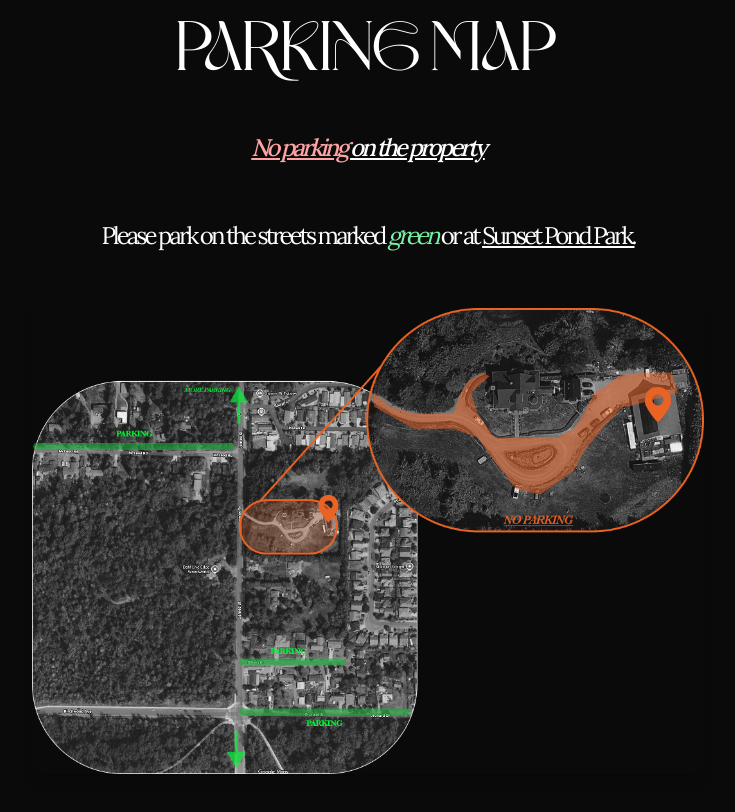
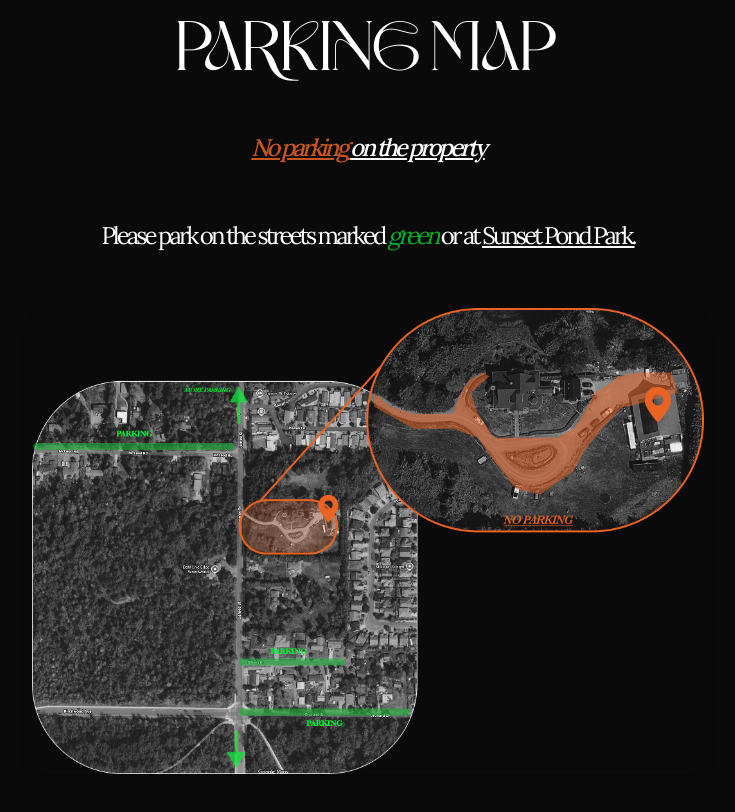
Before and after one commit to GrantEadie/nk-nye-2025, a Next.js app: page / in a window 1280 px wide. Shown: the part 1660-2472 px from the top of the page, without its empty margins (272-1007 px from the left). Built offline with nearby package versions, Linux system fonts and the light colour scheme.

Commit message:
fix colors

```diff
--- a/app/page.tsx
+++ b/app/page.tsx
@@ -65,7 +65,9 @@ export default function Home() {
           </svg>
           <p className="text-xs sm:text-base leading-tight sm:leading-normal">
             Costumes highly encouraged.{" "}
-            <span className="italic text-[0.65rem] sm:text-xs">*Absolutely no pirates</span>
+            <span className="italic text-[0.65rem] sm:text-xs">
+              *Absolutely no pirates
+            </span>
           </p>
         </div>
       </div>
@@ -134,6 +136,7 @@ export default function Home() {
           className={`flex items-center justify-center text-center gap-2 sm:gap-4 text-sm xs:text-base sm:text-xl md:text-2xl lg:text-3xl font-extralight text-white group active:drop-shadow-[0_0_8px_rgba(255,255,255,0.8)] border border-white/20 rounded-full px-4 py-2 xs:px-5 xs:py-2.5 sm:px-8 sm:py-4 transition-all duration-500 bg-black/40 backdrop-blur-md hover:bg-white/20 active:bg-white/20 ${
             isLoaded ? "opacity-100 translate-y-0" : "opacity-0 translate-y-8"
           }`}
+          target="_blank"
         >
           <span className="wrap-break-word tracking-[-.12em] transition-all duration-300 group-hover:drop-shadow-[0_0_8px_rgba(255,255,255,0.8)] group-active:drop-shadow-[0_0_8px_rgba(255,255,255,0.8)]">
             Costume Inspo / Moodboard
@@ -175,7 +178,6 @@ export default function Home() {
           </h4>
 
           <div className="flex flex-col items-center gap-4 sm:gap-8 text-sm xs:text-base sm:text-lg md:text-xl lg:text-2xl tracking-[-.12em] w-full max-w-2xl">
-
             <div className="flex justify-between w-full border-b border-white/10 pb-3 sm:pb-4">
               <span className="font-medium">9-10:00 PM</span>
               <span className="italic">TBD</span>
@@ -220,12 +222,14 @@ export default function Home() {
 
           <div className="flex flex-col items-center gap-3 sm:gap-10 text-sm xs:text-base sm:text-lg md:text-xl lg:text-2xl tracking-[-.12em] px-2">
             <p className="font-medium italic">
-              <span className="text-red-300 underline">No parking </span>
+              <span className="text-[#EB6323] opacity-85 underline">
+                No parking{" "}
+              </span>
               <span className="underline">on the property</span>
             </p>
             <p className="max-w-full sm:w-max p-2 px-3 xs:p-3 xs:px-4 sm:p-4 sm:px-6">
               Please park on the streets marked{" "}
-              <span className="text-green-300 italic">green</span> or at{" "}
+              <span className="text-[#00F635] opacity-70 italic">green</span> or at{" "}
               <a
                 target="_blank"
                 className="underline"
```
